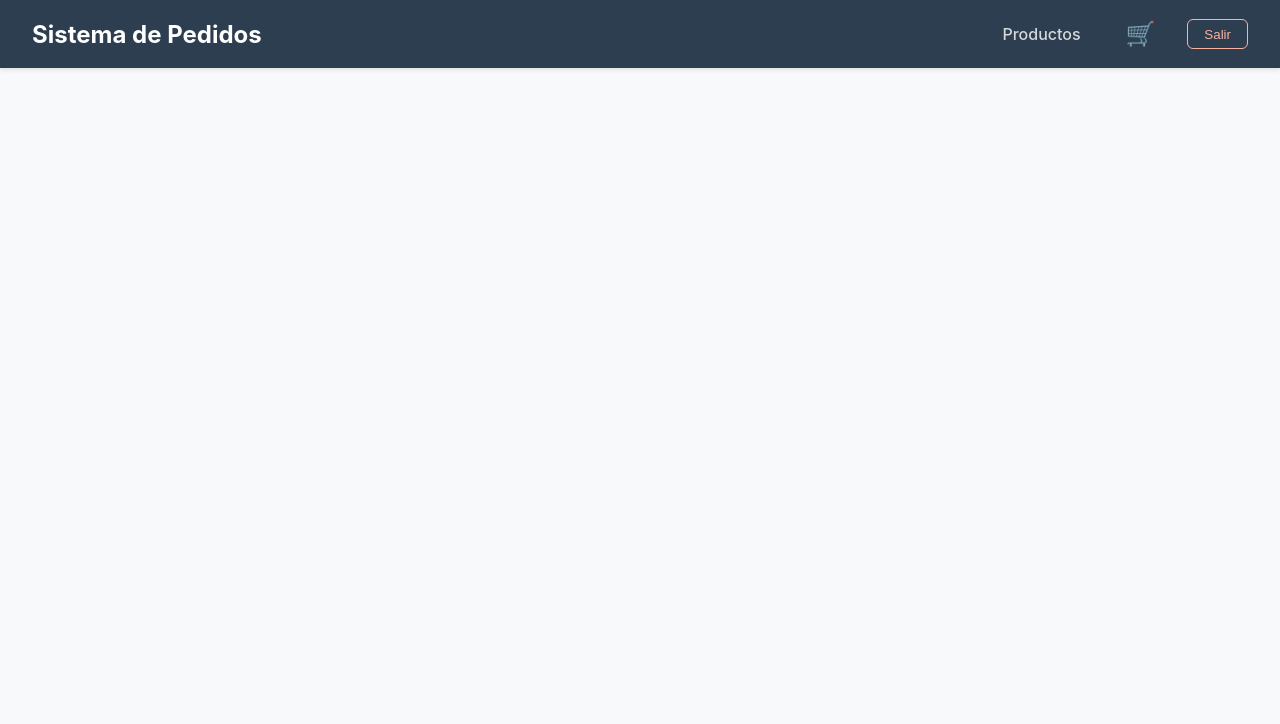
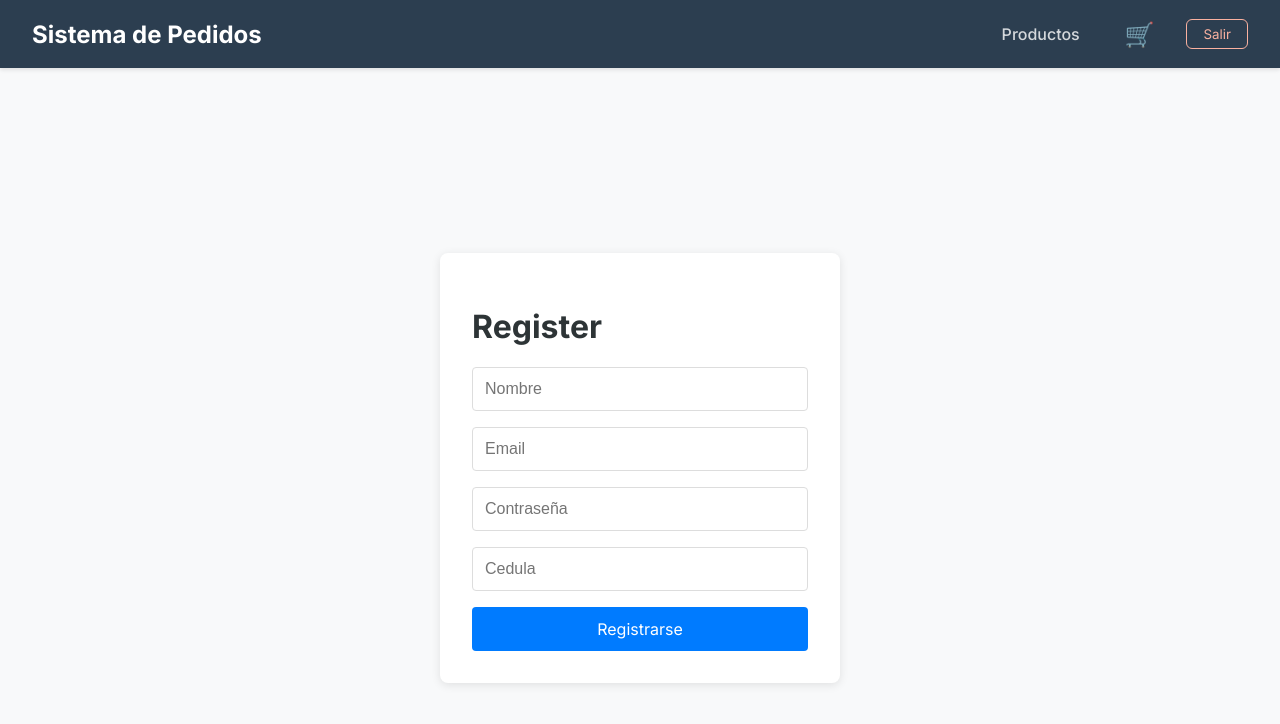
Before and after one commit to DepresslyJuice/FrontPedidosVue, a Vue app: page /register in a window 1280 px wide. Shown: the top 724 px of the page. Built offline with nearby package versions, Linux system fonts and the light colour scheme; the HTML template or start-up script is replaced by a standard one.

Commit message:
Funcionamiento de pedidos con cedula y register

```diff
--- a/src/main.ts
+++ b/src/main.ts
@@ -1,5 +1,6 @@
 import { createApp } from 'vue'
 import './services/axios.config'
+import './assets/main.css'
 import App from './App.vue'
 import router from './router'
 
--- a/src/models/pedido.model.ts
+++ b/src/models/pedido.model.ts
@@ -1,33 +1,56 @@
+// Enum para los estados del pedido, alineado con el backend
+export enum EstadoPedido {
+  PENDIENTE = 'PENDIENTE',
+  CONFIRMADO = 'CONFIRMADO',
+  EN_PROCESO = 'EN_PROCESO',
+  ENVIADO = 'ENVIADO',
+  ENTREGADO = 'ENTREGADO',
+  CANCELADO = 'CANCELADO',
+}
+
 export interface DetallePedido {
-  idDetalle: number
+  idDetalle?: number // Opcional al crear
   idProducto: number
-  nombreProducto: string
+  nombreProducto?: string // Viene del backend
   cantidad: number
-  precioUnitario: string
-  subtotal: string
+  precioUnitario: number
+  subtotal: number
 }
 
 export interface Pedido {
   idPedido: number
   idCliente: number
-  nombreCliente: string
-  fecha: string
-  estado: 'pendiente' | 'confirmado' | 'preparando' | 'listo' | 'entregado' | 'cancelado'
+  nombreCliente?: string
+  cedula?: string
+  fecha: string | Date
+  estado: EstadoPedido
   total: number
   metodoPago: string
-  direccion: string
-  observaciones: string
+  direccion?: string
+  observaciones?: string
   detalles?: DetallePedido[]
+}
+
+export interface CreatePedidoDetalleDto {
+  idProducto: number
+  cantidad: number
 }
 
 export interface CreatePedidoDto {
   metodoPago: string
-  direccion: string
+  direccion?: string
   observaciones?: string
-  detalles: {
-    idProducto: number
-    cantidad: number
-  }[]
+  detalles: CreatePedidoDetalleDto[]
+}
+
+export interface UpdatePedidoDto {
+  metodoPago?: string
+  direccion?: string
+  observaciones?: string
+}
+
+export interface UpdatePedidoEstadoDto {
+  estado: EstadoPedido
 }
 
 export interface PedidosResponse {
@@ -39,23 +62,24 @@ export interface PedidosResponse {
 }
 
 export interface FilterPedidoDto {
-  estado?: string
+  estado?: EstadoPedido
   fechaDesde?: string
   fechaHasta?: string
   page?: number
   limit?: number
+  sortBy?: string
+  sortOrder?: 'ASC' | 'DESC'
 }
 
 export interface EstadisticasPedidos {
   totalPedidos: number
   totalVentas: number
-  pedidosPorEstado: Record<string, number>
-  ventasPorMes: Array<{
-    mes: string
-    ventas: number
-  }>
+  porEstado: {
+    pendientes: number
+    confirmados: number
+    enProceso: number
+    enviados: number
+    entregados: number
+    cancelados: number
+  }
 }
-
-export interface CambiarEstadoDto {
-  estado: 'pendiente' | 'confirmado' | 'preparando' | 'listo' | 'entregado' | 'cancelado'
-}
--- a/src/router/index.ts
+++ b/src/router/index.ts
@@ -3,6 +3,7 @@ import ProductosView from '@/views/ProductosView.vue'
 import PedidosView from '@/views/PedidosView.vue'
 import CrearPedidoView from '@/views/CrearPedidoView.vue'
 import LoguinView from '@/views/LoguinView.vue'
+import RegisterView from '@/views/RegisterView.vue'
 
 const router = createRouter({
   history: createWebHistory(import.meta.env.BASE_URL),
@@ -11,6 +12,11 @@ const router = createRouter({
       path: '/login',
       name: 'login',
       component: LoguinView
+    },
+    {
+      path: '/register',
+      name: 'register',
+      component: RegisterView
     },
     {
       path: '/productos',
--- /dev/null
+++ b/src/services/auth/register.service.ts
@@ -0,0 +1,12 @@
+import axios from "@/services/axios.config";
+import type { RegisterRequest } from "@/models/auth.model";
+import type { RegisterResponse } from "@/models/auth.model";
+
+const API_URL = "/auth/register";
+
+export const register = async(
+    data: RegisterRequest
+): Promise<RegisterResponse> => {
+    const response = await axios.post<RegisterResponse>(API_URL, data);
+    return response.data;
+}
--- a/src/services/pedido/pedido.service.ts
+++ b/src/services/pedido/pedido.service.ts
@@ -1,11 +1,11 @@
 import axios from '@/services/axios.config'
-import type {
-  Pedido,
-  PedidosResponse,
-  CreatePedidoDto,
-  FilterPedidoDto,
-  EstadisticasPedidos,
-  CambiarEstadoDto
+import {
+  type Pedido,
+  type PedidosResponse,
+  type CreatePedidoDto,
+  type FilterPedidoDto,
+  type EstadisticasPedidos,
+  EstadoPedido
 } from '@/models/pedido.model'
 
 const API_URL = '/pedidos'
@@ -38,7 +38,7 @@ export const obtenerEstadisticas = async (): Promise<EstadisticasPedidos> => {
   return response.data
 }
 
-export const cambiarEstado = async (id: number, estado: CambiarEstadoDto['estado']): Promise<Pedido> => {
+export const cambiarEstado = async (id: number, estado: EstadoPedido): Promise<Pedido> => {
   const response = await axios.patch<Pedido>(`${API_URL}/${id}/estado`, { estado })
   return response.data
 }
--- a/src/views/LoguinView.vue
+++ b/src/views/LoguinView.vue
@@ -69,6 +69,7 @@ const handleLogin = async () => {
       <button type="submit" :disabled="loading">
         {{ loading ? 'Cargando...' : 'Ingresar' }}
       </button>
+      <router-link to="/register">¿No tienes cuenta? Registrate</router-link>
     </form>
   </div>
 </template>
--- a/src/views/PedidosView.vue
+++ b/src/views/PedidosView.vue
@@ -10,9 +10,12 @@
       <div class="filter-group">
         <select v-model="filters.estado" class="filter-select">
           <option value="">Todos los estados</option>
-          <option value="pendiente">Pendiente</option>
-          <option value="confirmado">Confirmado</option>
-          <option value="cancelado">Cancelado</option>
+          <option :value="EstadoPedido.PENDIENTE">Pendiente</option>
+          <option :value="EstadoPedido.CONFIRMADO">Confirmado</option>
+          <option :value="EstadoPedido.EN_PROCESO">En Proceso</option>
+          <option :value="EstadoPedido.ENVIADO">Enviado</option>
+          <option :value="EstadoPedido.ENTREGADO">Entregado</option>
+          <option :value="EstadoPedido.CANCELADO">Cancelado</option>
         </select>
 
         <div class="date-group">
@@ -66,7 +69,7 @@
         <div class="card-header">
           <div class="header-top">
             <span class="order-id">#{{ pedido.idPedido }}</span>
-            <span :class="`estado-badge ${pedido.estado}`">{{ pedido.estado }}</span>
+            <span :class="`estado-badge ${pedido.estado.toLowerCase()}`">{{ pedido.estado }}</span>
           </div>
           <div class="header-main">
             <h3 class="client-name">{{ pedido.nombreCliente }}</h3>
@@ -119,13 +122,18 @@
               @change="cambiarEstadoPedido(pedido.idPedido, ($event.target as HTMLSelectElement).value)"
               class="status-select"
             >
-              <option value="">Estado...</option>
-              <option value="pendiente">Pendiente</option>
-              <option value="confirmado">Confirmar</option>
+              <option value="">Cambiar estado...</option>
+              <option
+                v-for="estado in getAvailableStates(pedido.estado)"
+                :key="estado"
+                :value="estado"
+              >
+                {{ estado }}
+              </option>
             </select>
 
             <button
-              v-if="pedido.estado !== 'cancelado'"
+              v-if="pedido.estado !== EstadoPedido.CANCELADO && pedido.estado !== EstadoPedido.ENTREGADO"
               @click="cancelarPedidoAction(pedido.idPedido)"
               class="btn-icon cancel"
               title="Cancelar Pedido"
@@ -135,7 +143,7 @@
             </button>
 
             <button
-              v-if="pedido.estado === 'cancelado'"
+              v-if="pedido.estado === EstadoPedido.CANCELADO"
               @click="eliminarPedidoAction(pedido.idPedido)"
               class="btn-icon delete"
               title="Eliminar Pedido"
@@ -179,7 +187,7 @@ import {
   cancelarPedido,
   eliminarPedido
 } from '@/services/pedido/pedido.service'
-import type { Pedido, FilterPedidoDto } from '@/models/pedido.model'
+import { type Pedido, type FilterPedidoDto, EstadoPedido } from '@/models/pedido.model'
 
 const pedidos = ref<Pedido[]>([])
 const loading = ref(false)
@@ -187,7 +195,12 @@ const page = ref(1)
 const totalPages = ref(1)
 const expandedOrders = ref(new Set<number>())
 
-const filters = ref<FilterPedidoDto>({
+// Extendemos FilterPedidoDto para permitir string vacío en la UI
+interface FilterUI extends Omit<FilterPedidoDto, 'estado'> {
+  estado: EstadoPedido | ''
+}
+
+const filters = ref<FilterUI>({
   estado: '',
   fechaDesde: '',
   fechaHasta: '',
@@ -198,7 +211,12 @@ const filters = ref<FilterPedidoDto>({
 const cargarPedidos = async () => {
   loading.value = true
   try {
-    const response = await obtenerPedidos(filters.value)
+    // Convertimos filters.estado a undefined si es string vacío para la llamada
+    const apiFilters: FilterPedidoDto = {
+      ...filters.value,
+      estado: filters.value.estado === '' ? undefined : filters.value.estado
+    }
+    const response = await obtenerPedidos(apiFilters)
     pedidos.value = response.data || []
     totalPages.value = response.totalPages || 1
   } catch (error: any) {
@@ -234,10 +252,22 @@ const toggleDetails = (id: number) => {
   }
 }
 
+const getAvailableStates = (currentState: EstadoPedido): EstadoPedido[] => {
+  const transitions: Record<string, EstadoPedido[]> = {
+    [EstadoPedido.PENDIENTE]: [EstadoPedido.CONFIRMADO],
+    [EstadoPedido.CONFIRMADO]: [EstadoPedido.EN_PROCESO],
+    [EstadoPedido.EN_PROCESO]: [EstadoPedido.ENVIADO],
+    [EstadoPedido.ENVIADO]: [EstadoPedido.ENTREGADO],
+    [EstadoPedido.ENTREGADO]: [],
+    [EstadoPedido.CANCELADO]: [],
+  }
+  return transitions[currentState] || []
+}
+
 const cambiarEstadoPedido = async (id: number, nuevoEstado: string) => {
   if (!nuevoEstado) return
   try {
-    await cambiarEstado(id, nuevoEstado as any)
+    await cambiarEstado(id, nuevoEstado as EstadoPedido)
     cargarPedidos()
   } catch (error) {
     console.error('Error al cambiar estado:', error)
@@ -265,11 +295,16 @@ const eliminarPedidoAction = async (id: number) => {
   }
 }
 
-const canChangeStatus = (estado: string) => {
-  return ['pendiente', 'confirmado'].includes(estado)
+const canChangeStatus = (estado: EstadoPedido) => {
+  return [
+    EstadoPedido.PENDIENTE,
+    EstadoPedido.CONFIRMADO,
+    EstadoPedido.EN_PROCESO,
+    EstadoPedido.ENVIADO
+  ].includes(estado)
 }
 
-const formatDate = (fecha: string) => {
+const formatDate = (fecha: string | Date) => {
   return new Date(fecha).toLocaleDateString('es-ES', {
     day: '2-digit',
     month: 'short',
@@ -430,8 +465,12 @@ onMounted(() => {
   letter-spacing: 0.5px;
 }
 
+/* Updated Colors for new states */
 .estado-badge.pendiente { background: #fff3cd; color: #856404; }
 .estado-badge.confirmado { background: #d4edda; color: #155724; }
+.estado-badge.en_proceso { background: #e2e6ea; color: #4b4b4b; border: 1px solid #ced4da; }
+.estado-badge.enviado { background: #cce5ff; color: #004085; }
+.estado-badge.entregado { background: #d1e7dd; color: #0f5132; }
 .estado-badge.cancelado { background: #ffeaa7; color: #d63031; }
 
 .header-main {
@@ -463,7 +502,7 @@ onMounted(() => {
 .card-body {
   padding: 1.5rem;
   flex: 1;
-}
+  }
 
 .location-info, .notes-info {
   display: flex;
--- /dev/null
+++ b/src/views/RegisterView.vue
@@ -0,0 +1,140 @@
+<script setup lang="ts">
+import { ref } from 'vue';
+import { useRouter } from 'vue-router';
+import { register } from '@/services/auth/register.service';
+import type { RegisterRequest } from '@/models/auth.model';
+
+const registerForm = ref<RegisterRequest>({
+    nombre: '',
+    email: '',
+    password: '',
+    cedula: ''
+});
+
+const loading = ref(false);
+const error = ref('');
+const router = useRouter();
+
+const handleRegister = async () => {
+    loading.value = true;
+    error.value = '';
+
+    try {
+        await register(registerForm.value);
+        // Redirigir al login después del registro exitoso
+        router.push('/login');
+    } catch (e: any) {
+        console.error('Error en registro:', e);
+        if (e.response && e.response.data && e.response.data.message) {
+            error.value = e.response.data.message;
+        } else {
+            error.value = 'Ocurrió un error al registrarse. Por favor intente nuevamente.';
+        }
+    } finally {
+        loading.value = false;
+    }
+}
+</script>
+
+<template>
+    <div class = "register-container">
+        <form @submit.prevent="handleRegister" class = "register-form">
+            <h1>Register</h1>
+            <div class = "form-group">
+                <input
+                    v-model="registerForm.nombre"
+                    type="text"
+                    placeholder="Nombre"
+                    required
+                />
+            </div>
+            <div class = "form-group">
+                <input
+                    v-model="registerForm.email"
+                    type="email"
+                    placeholder="Email"
+                    required
+                />
+            </div>
+            <div class = "form-group">
+                <input
+                    v-model="registerForm.password"
+                    type="password"
+                    placeholder="Contraseña"
+                    required
+                />
+            </div>
+            <div class = "form-group">
+                <input
+                    v-model="registerForm.cedula"
+                    type="text"
+                    placeholder="Cedula"
+                    required
+                />
+            </div>
+            <div v-if="error" class="error">
+                {{ error }}
+            </div>
+            <button type="submit" :disabled="loading">
+                {{ loading ? 'Registrando...' : 'Registrarse' }}
+            </button>
+        </form>
+    </div>
+</template>
+
+<style scoped>
+.register-container {
+    display: flex;
+    justify-content: center;
+    align-items: center;
+    min-height: 100vh;
+}
+
+.register-form {
+    background: white;
+    padding: 2rem;
+    border-radius: 8px;
+    box-shadow: 0 2px 10px rgba(0, 0, 0, 0.1);
+    width: 100%;
+    max-width: 400px;
+}
+
+.form-group {
+    margin-bottom: 1rem;
+}
+
+input {
+    width: 100%;
+    padding: 0.75rem;
+    border: 1px solid #ddd;
+    border-radius: 4px;
+    font-size: 1rem;
+}
+
+button {
+    width: 100%;
+    padding: 0.75rem;
+    background: #007bff;
+    color: white;
+    border: none;
+    border-radius: 4px;
+    font-size: 1rem;
+    cursor: pointer;
+}
+
+button:disabled {
+    background: #ccc;
+    cursor: not-allowed;
+}
+
+.error {
+    color: red;
+    margin-bottom: 1rem;
+    text-align: center;
+}
+
+h2 {
+    text-align: center;
+    margin-bottom: 1.5rem;
+}
+</style>
```
Also changed, not shown: src/models/auth.model.ts (+21 -0 lines), src/services/auth/auth.service.ts (line endings or trailing spaces).
